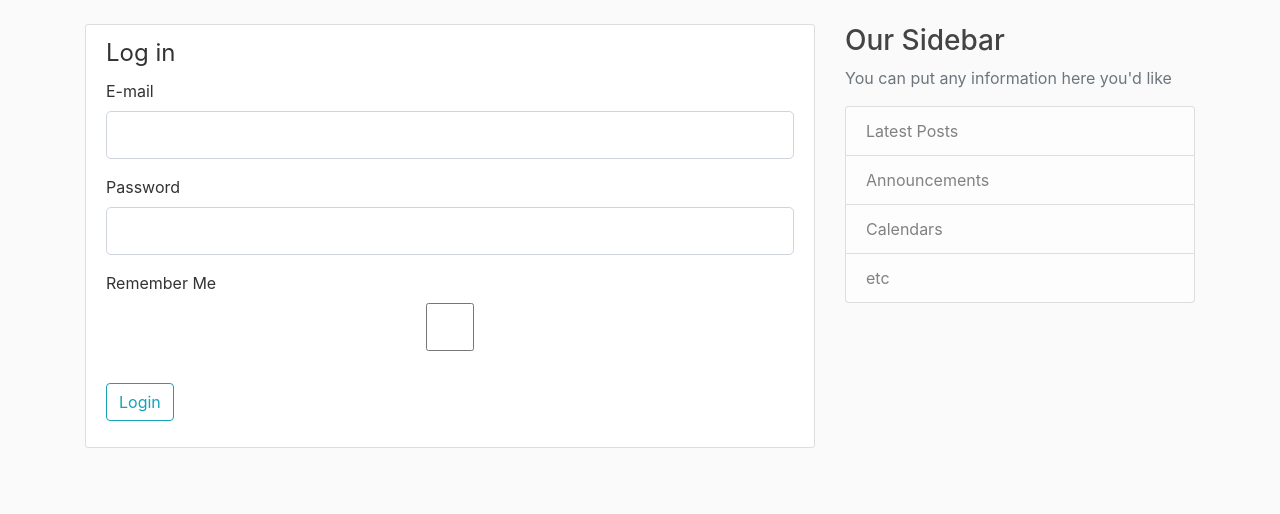
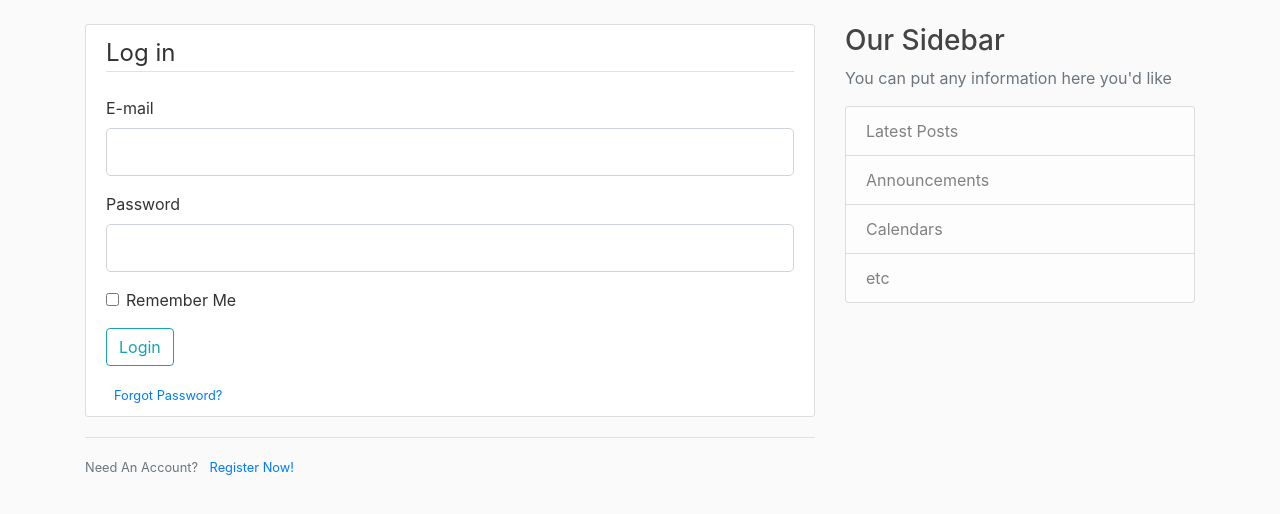
Before and after one commit to marivaldosena/flaskblog, a Flask app: page /login in a window 1280 px wide. Shown: the part 56-570 px from the top of the page. Run offline with Flask 2, Linux system fonts and the light colour scheme; some libraries are stand-ins or nearby versions.

Commit message:
Refatorar login e register e adicionar comprimento de senha.

```diff
--- a/forms.py
+++ b/forms.py
@@ -10,10 +10,10 @@ class RegistrationForm(FlaskForm):
               validators=[DataRequired(), Email()])
 
     password = PasswordField('Password',
-              validators=[DataRequired()])
+              validators=[DataRequired(), Length(min=6)])
 
     password_confirm = PasswordField('Confirm Password',
-              validators=[DataRequired(), EqualTo('password')])
+              validators=[DataRequired(), EqualTo('password'), Length(min=6)])
 
     submit = SubmitField('Sign Up')
 
@@ -22,7 +22,8 @@ class LoginForm(FlaskForm):
     email = StringField('E-mail',
               validators=[DataRequired(), Email()])
 
-    password = PasswordField('Password', validators=[DataRequired()])
+    password = PasswordField('Password',
+              validators=[DataRequired(), Length(min=6)])
 
     remember = BooleanField('Remember Me')
 
--- a/run.py
+++ b/run.py
@@ -42,12 +42,22 @@ def register():
         flash(f'Account created for {form.username.data}!', 'success')
         return redirect(url_for('home'))
 
-    return render_template('form.html', title='Register', form=form)
+    return render_template('register.html', title='Register', form=form)
 
-@app.route('/login')
+@app.route('/login', methods=['GET', 'POST'])
 def login():
     form = LoginForm()
-    return render_template('form.html', title='Log in', form=form)
+
+    if form.validate_on_submit():
+        if form.email.data == 'admin@email.com' and \
+                        form.password.data == 'password':
+            flash('You have been logged in!', 'success')
+            return redirect(url_for('home'))
+        else:
+            flash('Login unsuccessful. Please check username and password.', 'danger')
+
+
+    return render_template('login.html', title='Log in', form=form)
 
 if __name__ == '__main__':
     app.run()
--- /dev/null
+++ b/templates/login.html
@@ -0,0 +1,39 @@
+{% from "macros.html" import field_with_validation with context %}
+
+{% extends "layout.html" %}
+
+{% block content %}
+  <div class="content-section">
+    <form action="" method="POST">
+      {{ form.hidden_tag() }}
+
+      <fieldset class="form-group">
+        <legend class="border-bottom mb-4">{{ title }}</legend>
+
+        <div class="form-group">
+          {{ field_with_validation(form.email) }}
+        </div>
+
+        <div class="form-group">
+          {{ field_with_validation(form.password) }}
+        </div>
+
+        <div class="form-check">
+          {{ form.remember(class="form-check-input") }}
+          {{ form.remember.label(class="form-check-label") }}
+        </div>
+      </fieldset>
+      <div class="form-group">
+        {{ form.submit(class="btn btn-outline-info") }}
+      </div>
+      <small class="text-muted ml-2">
+        <a href="#">Forgot Password?</a>
+      </small>
+    </form>
+  </div>
+  <div class="border-top pt-3">
+    <small class="text-muted">
+      Need An Account? <a href="{{ url_for('register') }}" class="ml-2">Register Now!</a>
+    </small>
+  </div>
+{% endblock %}
--- a/templates/macros.html
+++ b/templates/macros.html
@@ -1,12 +1,13 @@
-{% macro field_with_validation(field) %}
+{% macro field_with_validation(field, class="form-control form-control-lg") %}
+  {{ field.label(class="form-control-label") }}
   {% if field.errors %}
-    {{ field(class="form-control form-control-lg is-invalid") }}
+    {{ field(class=(class + " is-invalid")) }}
     <div class="invalid-feedback">
       {% for error in field.errors %}
         <span>{{ error }}</span>
       {% endfor %}
     </div>
   {% else %}
-    {{ field(class="form-control form-control-lg") }}
+    {{ field(class=class) }}
   {% endif %}
 {% endmacro %}
--- a/templates/form.html
+++ b/templates/register.html
@@ -1,7 +1,6 @@
 {% extends "layout.html" %}
 
 {% from "macros.html" import field_with_validation with context %}
-
 
 {% block content %}
   <div class="content-section">
@@ -9,17 +8,23 @@
       {{ form.hidden_tag() }}
       <fieldset class="form-group">
         <legend>{{ title }}</legend>
-        {% for field in form %}
+
         <div class="form-group">
-            {% if field.name not in ["csrf_token", "submit"] %}
-              {{ field.label(class="form-control-label") }}
-            {% endif %}
+          {{ field_with_validation(form.username) }}
+        </div>
 
-            {% if field.name != "submit" %}
-              {{ field_with_validation(field) }}
-            {% endif %}
+        <div class="form-group">
+          {{ field_with_validation(form.email )}}
         </div>
-        {% endfor %}
+
+        <div class="form-group">
+          {{ field_with_validation(form.password) }}
+        </div>
+
+        <div class="form-group">
+          {{ field_with_validation(form.password_confirm) }}
+        </div>
+
       </fieldset>
       <div class="form-group">
         {{ form.submit(class='btn btn-outline-info') }}
@@ -27,11 +32,9 @@
     </form>
   </div>
 
-  {% if title == "Register" %}
   <div class="border-top pt-3">
     <small class="text-muted">
       Already Have An Account? <a href="{{ url_for('login') }}" class="ml-2">Sign In</a>
     </small>
   </div>
-  {% endif %}
 {% endblock %}
```
